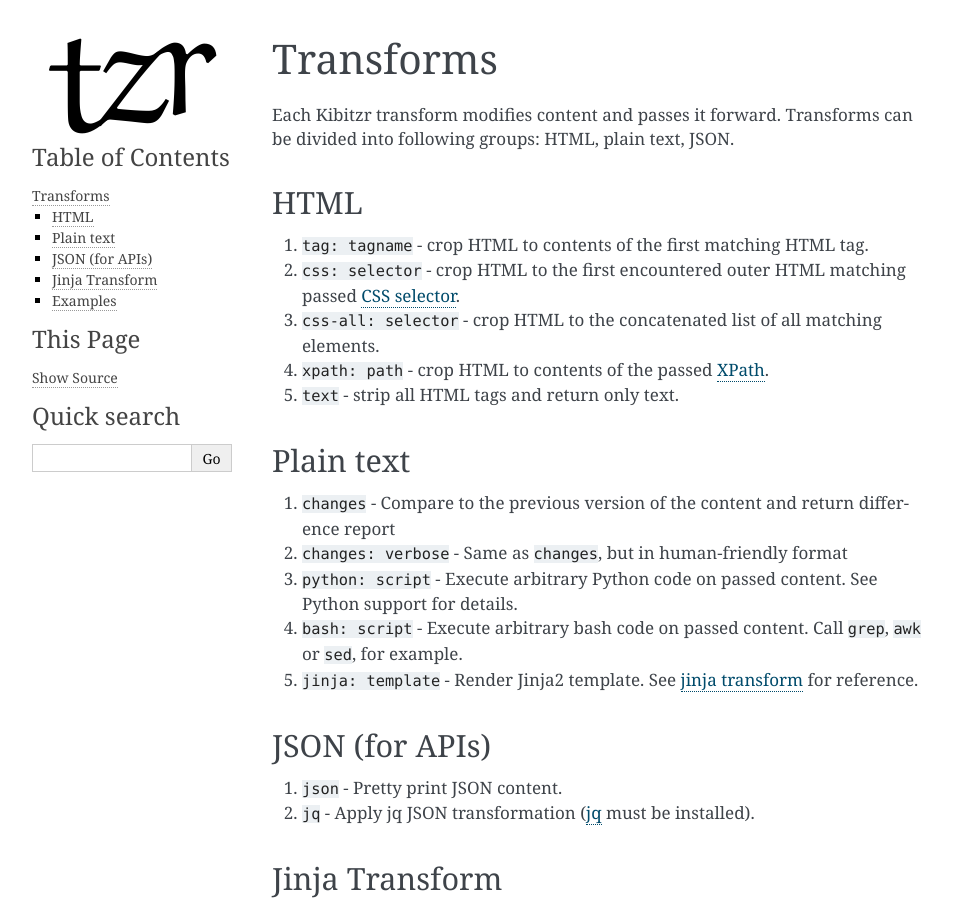
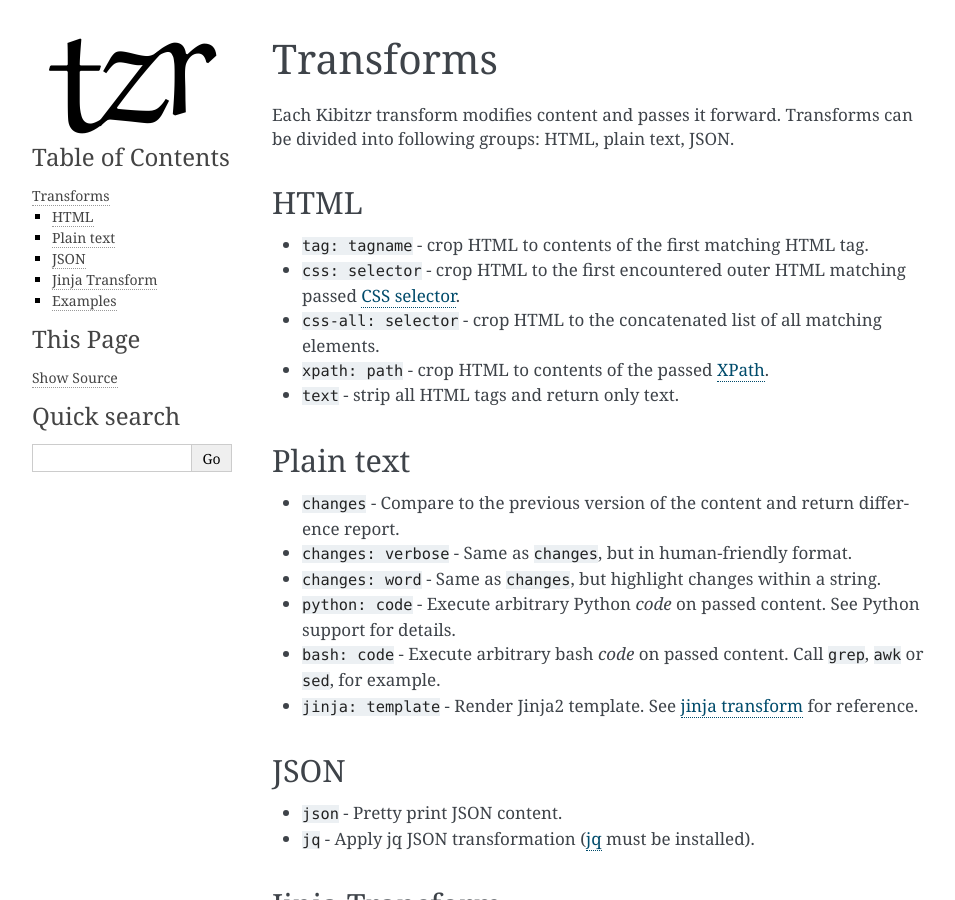
Before and after one commit to kibitzr/kibitzr, a Sphinx documentation site: the page built from docs/transforms.rst, in a window 1280 px wide and 900 px high. Shown: the whole window, without its empty margins (148-1103 px from the left). Built offline with Sphinx 7.4.7, drawn with Linux system fonts in a browser that asks for light colours; some of the changed text lies outside the part shown.

Commit message:
Better docs

```diff
--- a/docs/transforms.rst
+++ b/docs/transforms.rst
@@ -9,33 +9,35 @@
 HTML
 ----
 
-1. ``tag: tagname`` - crop HTML to contents of the first matching HTML tag.
-2. ``css: selector`` - crop HTML to the first encountered outer HTML matching passed `CSS selector`_.
-3. ``css-all: selector`` - crop HTML to the concatenated list of all matching elements.
-4. ``xpath: path`` - crop HTML to contents of the passed `XPath`_.
-5. ``text`` - strip all HTML tags and return only text.
+* ``tag: tagname`` - crop HTML to contents of the first matching HTML tag.
+* ``css: selector`` - crop HTML to the first encountered outer HTML matching passed `CSS selector`_.
+* ``css-all: selector`` - crop HTML to the concatenated list of all matching elements.
+* ``xpath: path`` - crop HTML to contents of the passed `XPath`_.
+* ``text`` - strip all HTML tags and return only text.
 
 Plain text
 ----------
 
-1. ``changes`` - Compare to the previous version of the content and return difference report
-2. ``changes: verbose`` - Same as ``changes``, but in human-friendly format
-3. ``python: script`` - Execute arbitrary Python code on passed content. See :ref:`Python support` for details.
-4. ``bash: script`` - Execute arbitrary bash code on passed content. Call ``grep``, ``awk`` or ``sed``, for example.
-5. ``jinja: template`` - Render Jinja2 template. See `jinja transform`_ for reference.
+* ``changes`` - Compare to the previous version of the content and return difference report.
+* ``changes: verbose`` - Same as ``changes``, but in human-friendly format.
+* ``changes: word`` - Same as ``changes``, but highlight changes within a string.
+* ``python: code`` - Execute arbitrary Python *code* on passed content. See :ref:`Python support` for details.
+* ``bash: code`` - Execute arbitrary bash *code* on passed content. Call ``grep``, ``awk`` or ``sed``, for example.
+* ``jinja: template`` - Render Jinja2 template. See `jinja transform`_ for reference.
 
-JSON (for APIs)
----------------
+JSON
+----
 
-1. ``json`` - Pretty print JSON content.
-2. ``jq`` - Apply jq JSON transformation (`jq`_ must be installed).
+* ``json`` - Pretty print JSON content.
+* ``jq`` - Apply jq JSON transformation (`jq`_ must be installed).
 
 .. _jinja transform:
 
 Jinja Transform
 ---------------
 
-Kibitzr supportrs Jinja2_ templates. Following variables are passed into a context:
+Kibitzr supportrs Jinja2_ templates.
+Following variables are passed into a context:
 
 * ``conf`` - check configuration dictionary
 * ``content`` - input as plain text
@@ -72,7 +74,7 @@
 
 .. code-block:: yaml
 
-    pages:
+    checks:
       - name: JetPack updates
         url: https://wordpress.org/plugins/jetpack/
         transform:
@@ -98,7 +100,7 @@
 
 .. code-block:: yaml
 
-    pages:
+    checks:
       - name: Kibitzr releases
         url: https://api.github.com/repos/kibitzr/kibitzr/releases
         transform:
@@ -111,9 +113,9 @@
 Example Slack message::
 
     @@ -1,2 +1,3 @@
-    +"v2.6.2 Added jq transformer"
-    "2.6.1 Fixed git repo configuration"
-    "2.6.0 Added \"changes: verbose\" transformer"
+    + "v2.6.2 Added jq transformer"
+      "2.6.1 Fixed git repo configuration"
+      "2.6.0 Added \"changes: verbose\" transformer"
 
 
 .. _`CSS selector`: http://www.w3schools.com/cssref/css_selectors.asp
```
